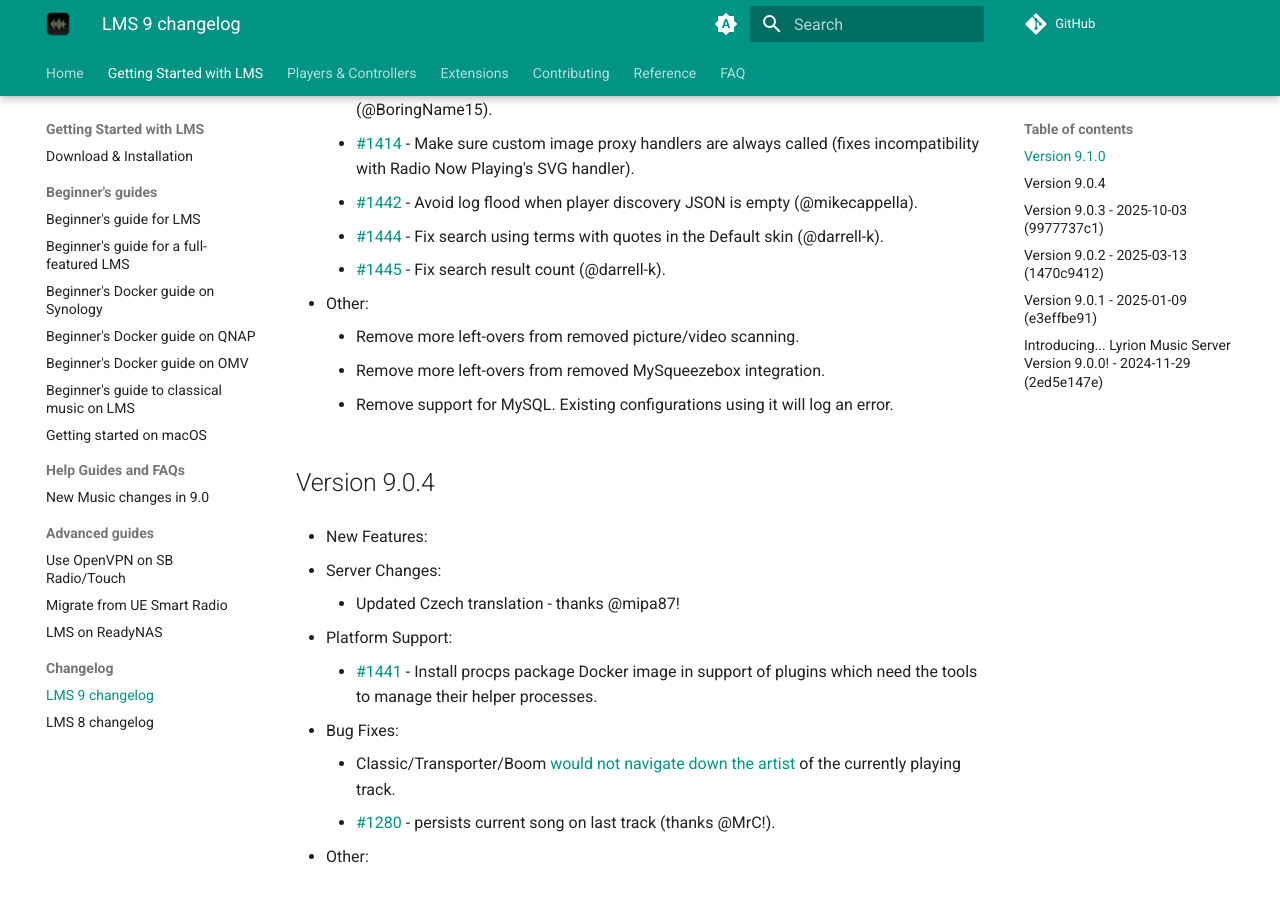
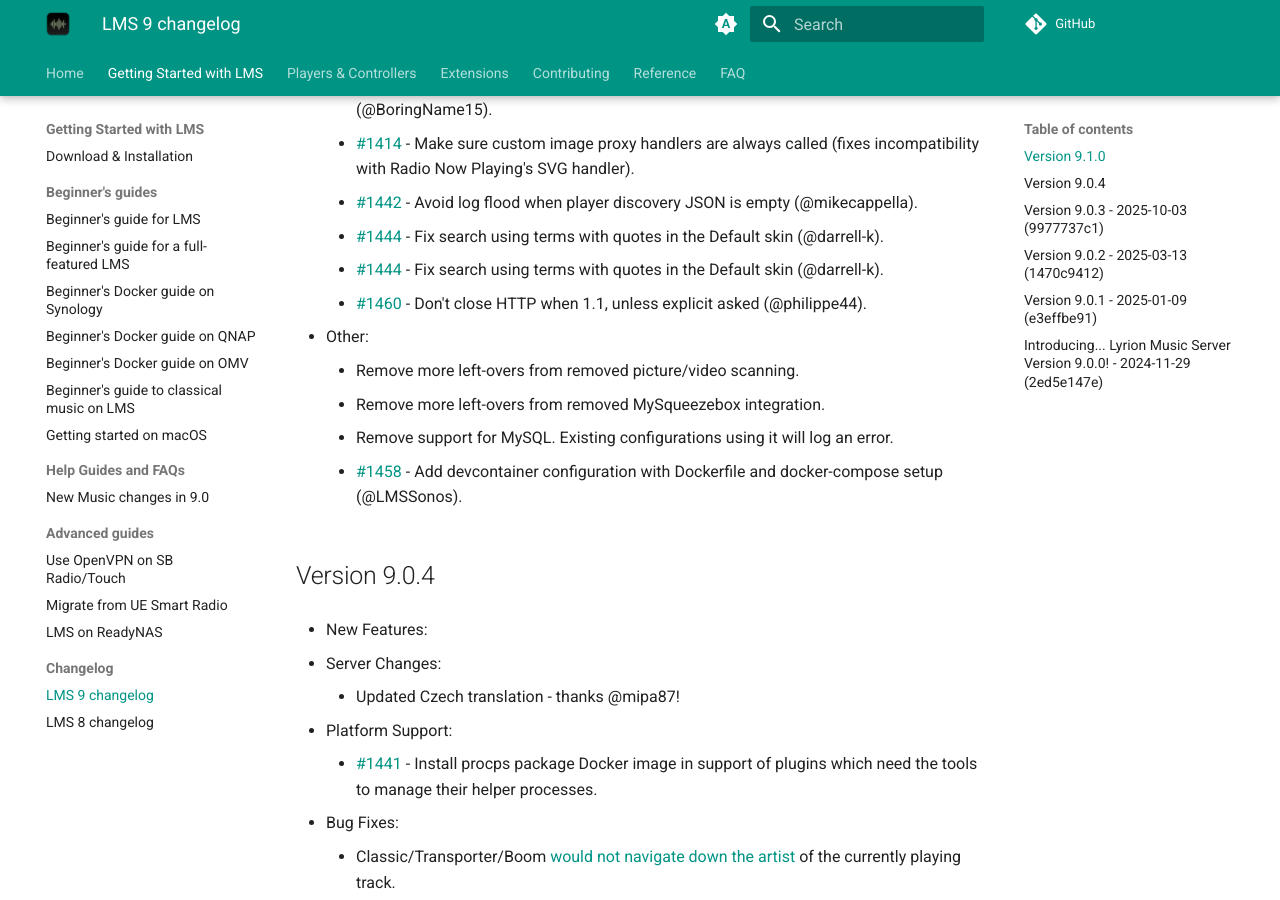
Before and after one commit to LMS-Community/lms-community.github.io, an MkDocs documentation site: the page built from docs/getting-started/changelog-lms9.md, in a window 1280 px wide and 900 px high, scrolled down 2261 px. Built offline with MkDocs 1.6.1 and Material for MkDocs 9.7.7, drawn with Linux system fonts in a browser that asks for light colours; a script that is not in the unit is left out; plug-ins that fetch from the network failed and are left out; comment, search, counter and statistics services are not loaded.

```diff
--- a/docs/getting-started/changelog-lms9.md
+++ b/docs/getting-started/changelog-lms9.md
@@ -58,13 +58,15 @@
 	- [#1414](https://github.com/LMS-Community/slimserver/pull/1414) \- Make sure custom image proxy handlers are always called (fixes incompatibility with Radio Now Playing's SVG handler).
 	- [#1442](https://github.com/LMS-Community/slimserver/pull/1442) \- Avoid log flood when player discovery JSON is empty (@mikecappella).
 	- [#1444](https://github.com/LMS-Community/slimserver/pull/1444) \- Fix search using terms with quotes in the Default skin (@darrell-k).
-	- [#1445](https://github.com/LMS-Community/slimserver/pull/1445) \- Fix search result count (@darrell-k).
+	- [#1444](https://github.com/LMS-Community/slimserver/pull/1444) \- Fix search using terms with quotes in the Default skin (@darrell-k).
+	- [#1460](https://github.com/LMS-Community/slimserver/pull/1460) \- Don't close HTTP when 1.1, unless explicit asked (@philippe44).
 
 - Other:
 
 	- Remove more left-overs from removed picture/video scanning.
 	- Remove more left-overs from removed MySqueezebox integration.
 	- Remove support for MySQL. Existing configurations using it will log an error.
+	- [#1458](https://github.com/LMS-Community/slimserver/pull/1458) \- Add devcontainer configuration with Dockerfile and docker-compose setup (@LMSSonos).
 
 ## Version 9.0.4
 
```
